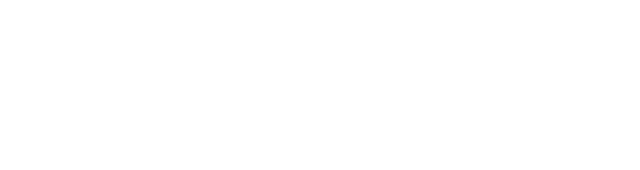
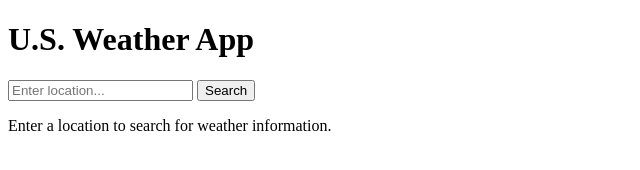
Before and after one commit to suoidix/weatherApp, a plain HTML site: page index.html in a window 1280 px wide. Shown: the whole page, without its empty margins (0-640 px from the left). Drawn offline with Linux system fonts and the light colour scheme.

Commit message:
update h1

```diff
--- a/index.html
+++ b/index.html
@@ -8,6 +8,13 @@
     <link rel="stylesheet" href="style.css">
 </head>
 <body>
-
+    <h1>U.S. Weather App</h1>
+    <div id="search-container">
+        <input type="text" id="search-input" placeholder="Enter location...">
+        <button id="search-button">Search</button>
+    </div>
+    <div id="weather-info">
+        <p>Enter a location to search for weather information.</p>
+    </div>
 </body>
 </html>
```
